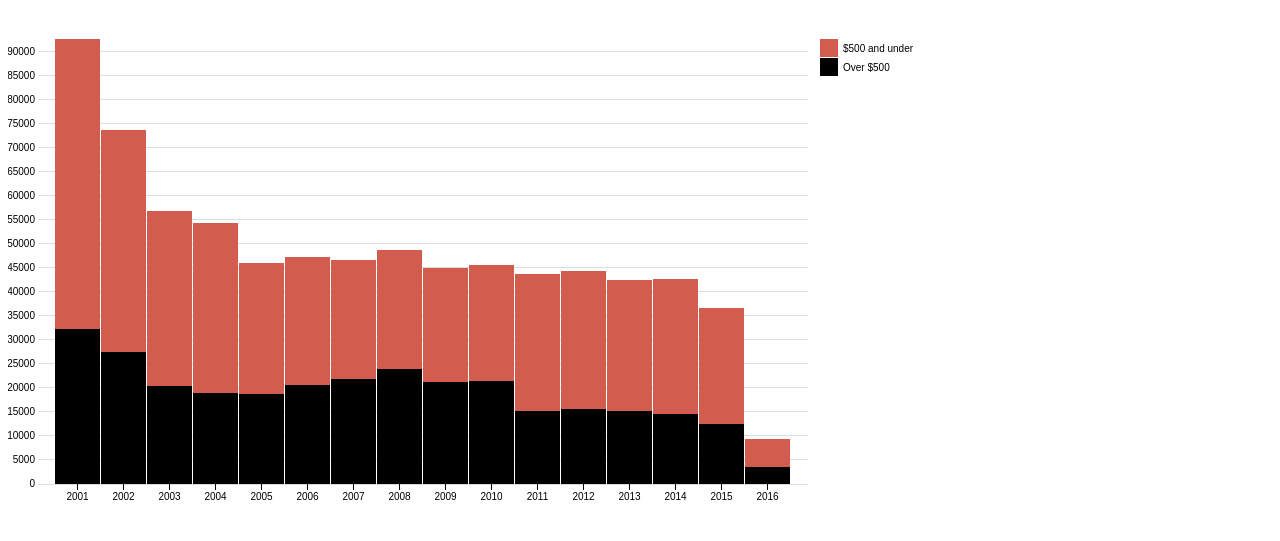
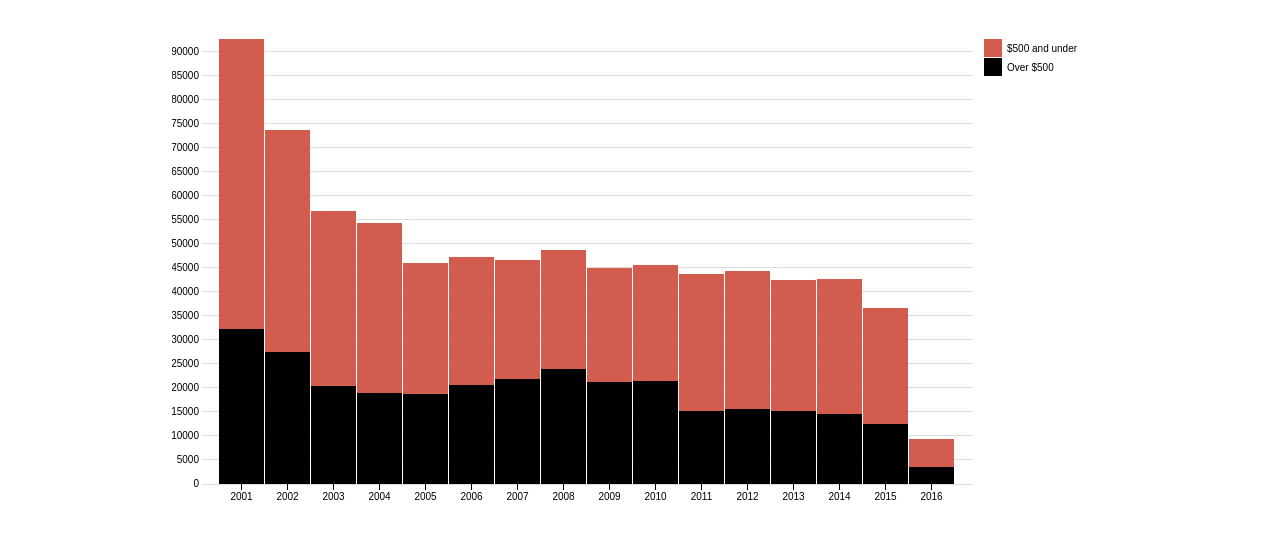
Before and after one commit to officialsanjaysharma/crimeCharts, a website: page index.html in a window 1280 px wide. Shown: the part 61-602 px from the top of the page. Drawn offline with nearby package versions, Linux system fonts and the light colour scheme.

Commit message:
FIles uploaded successfully

```diff
--- a/css/projectStyle.css
+++ b/css/projectStyle.css
@@ -10,8 +10,12 @@
 svg {
   font: 10px sans-serif;
   shape-rendering: crispEdges;
+
 }
-
+#x{
+  position: relative;
+  left: 13%;
+}
 .axis path,
 .axis line {
   fill: none;
@@ -25,6 +29,7 @@ path.domain {
 .y .tick line {
   stroke: #ddd;
 }
+
 
 /* ---------------------------------------------------------------------------------- */
 /*                                      Chart 2                                       */
--- a/javascript/processJson1.js
+++ b/javascript/processJson1.js
@@ -12,6 +12,7 @@ const width = 960 - margin.left - margin.right;
 const height = 500 - margin.top - margin.bottom;
 const svg = d3.select('body')
   .append('svg')
+  .attr('id', 'x')
   .attr('width', width + margin.left + margin.right)
   .attr('height', height + margin.top + margin.bottom)
   .append('g')
```
